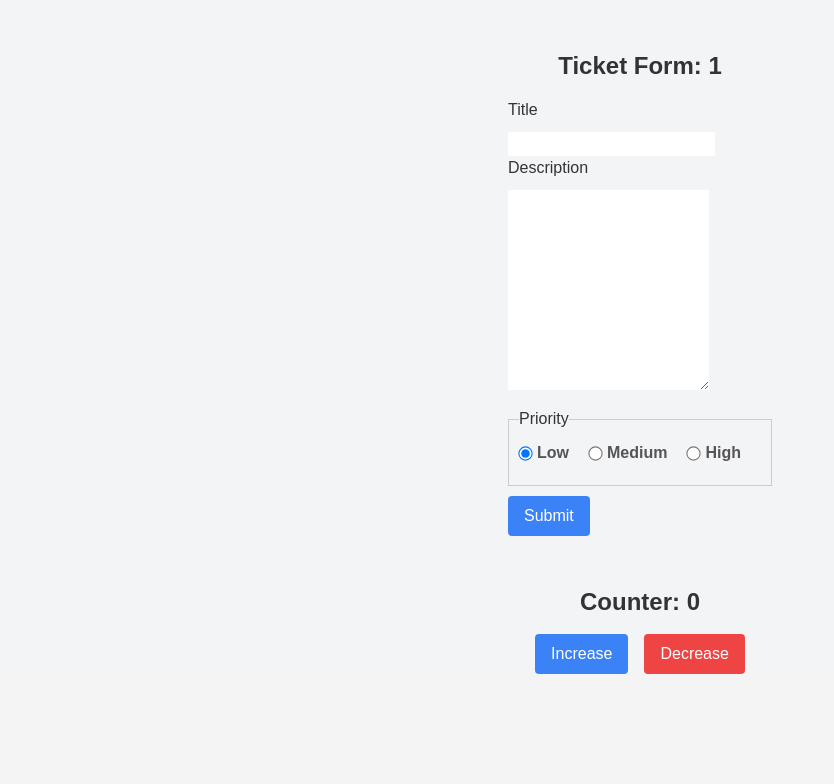
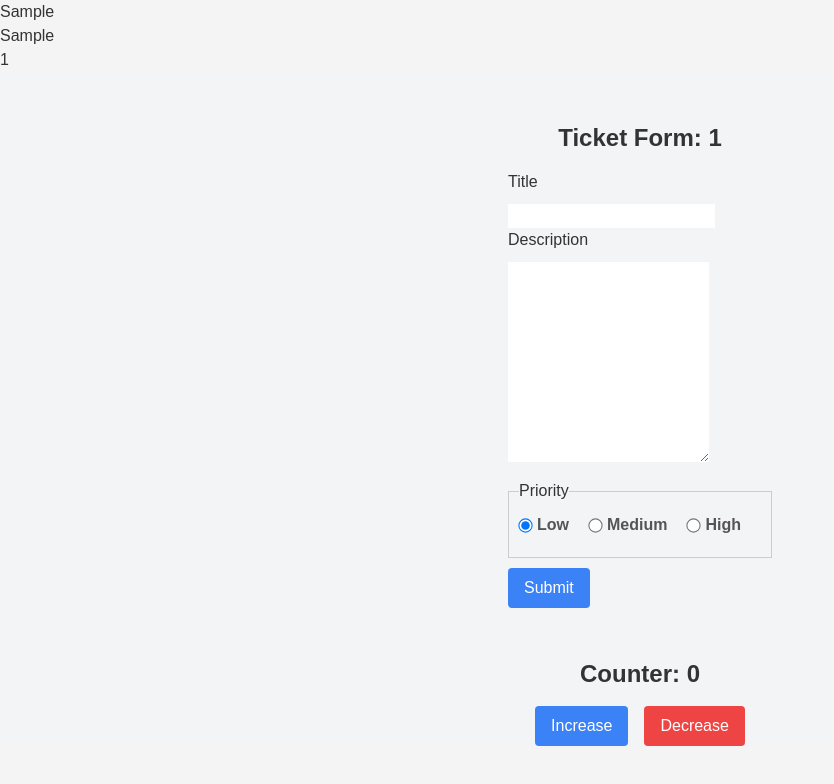
Before and after one commit to gezielcarvalho/xpeedopr, a React (Create React App) app in the folder frontend/: page / in a window 1280 px wide. Both pictures are taken after typing "Sample", "Sample" into the empty fields and a click on the button "Submit". Shown: the top 784 px of the page, without its empty margins (0-834 px from the left). Built offline with nearby package versions, Linux system fonts and the light colour scheme.

Commit message:
chore: Refactor ticket store to use custom hook

```diff
--- a/frontend/src/App.tsx
+++ b/frontend/src/App.tsx
@@ -2,10 +2,20 @@ import React from "react";
 import "./styles.css";
 import ZustandExample from "./components/ZustandExample";
 import TicketForm from "./components/TicketForm";
+import { useTicketStore } from "./stores";
 
 const App: React.FC = () => {
+  const { tickets } = useTicketStore();
   return (
     <>
+      {tickets.length > 0 &&
+        tickets.map((ticket) => (
+          <div key={ticket.id}>
+            <h2>{ticket.title}</h2>
+            <p>{ticket.description}</p>
+            <p>{ticket.priority}</p>
+          </div>
+        ))}
       <TicketForm />
       <ZustandExample />
     </>
--- a/frontend/src/components/TicketForm.tsx
+++ b/frontend/src/components/TicketForm.tsx
@@ -1,5 +1,5 @@
 import { FormEvent, useState } from "react";
-import { ticketStore } from "../stores";
+import { useTicketStore } from "../stores";
 import { PriorityStatus } from "../enums";
 
 export default function TicketForm() {
@@ -7,7 +7,7 @@ export default function TicketForm() {
   const [description, setDescription] = useState("");
   const [priority, setPriority] = useState(PriorityStatus.Low);
 
-  const { tickets, addTicket } = ticketStore();
+  const { tickets, addTicket } = useTicketStore();
 
   const clearForm = () => {
     setTitle("");
--- a/frontend/src/stores/index.ts
+++ b/frontend/src/stores/index.ts
@@ -1,5 +1,5 @@
 // Export all stores from here
 import counterStore from "./counterStore";
-import ticketStore from "./ticketStore";
+import useTicketStore from "./ticketStore";
 
-export { counterStore, ticketStore };
+export { counterStore, useTicketStore };
```
